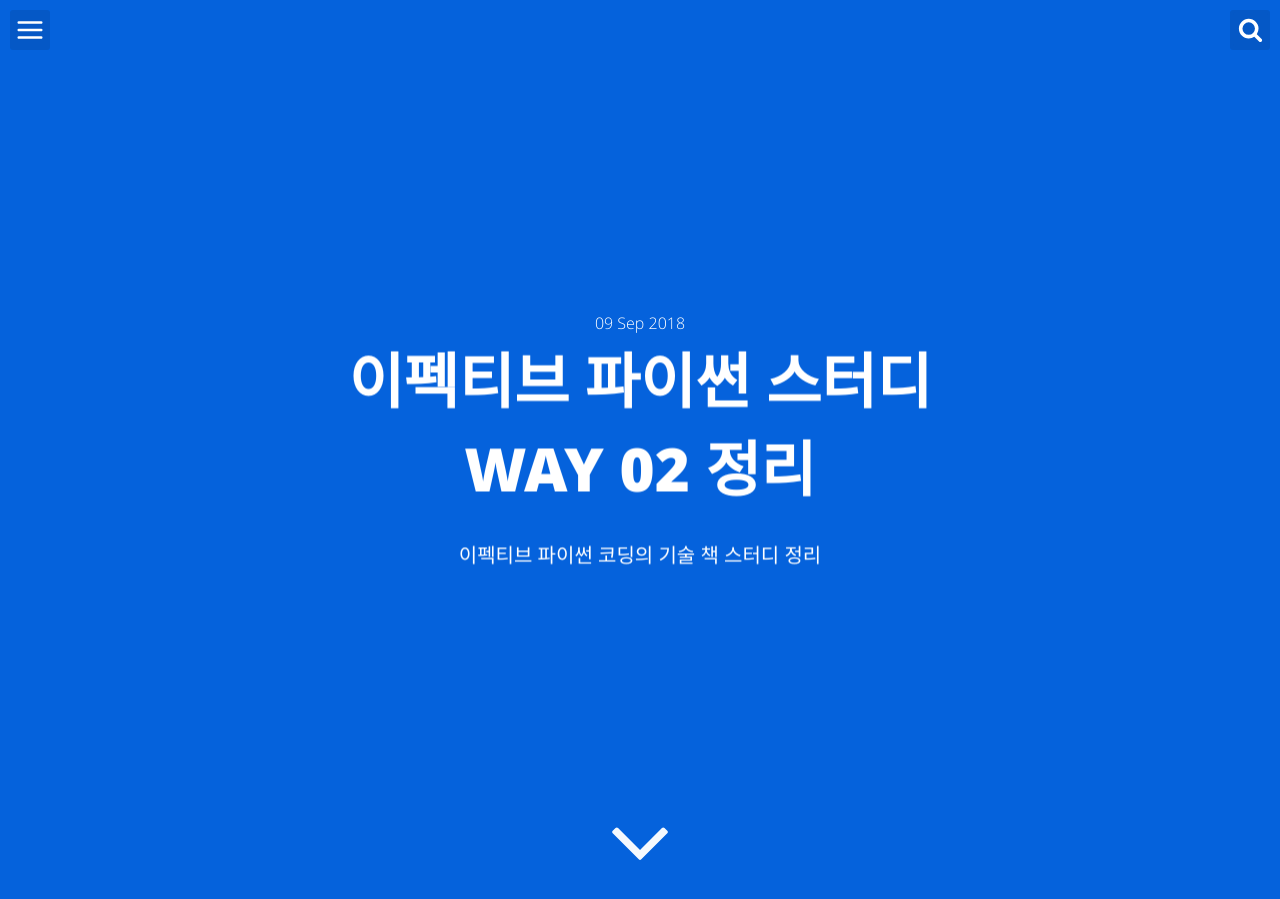
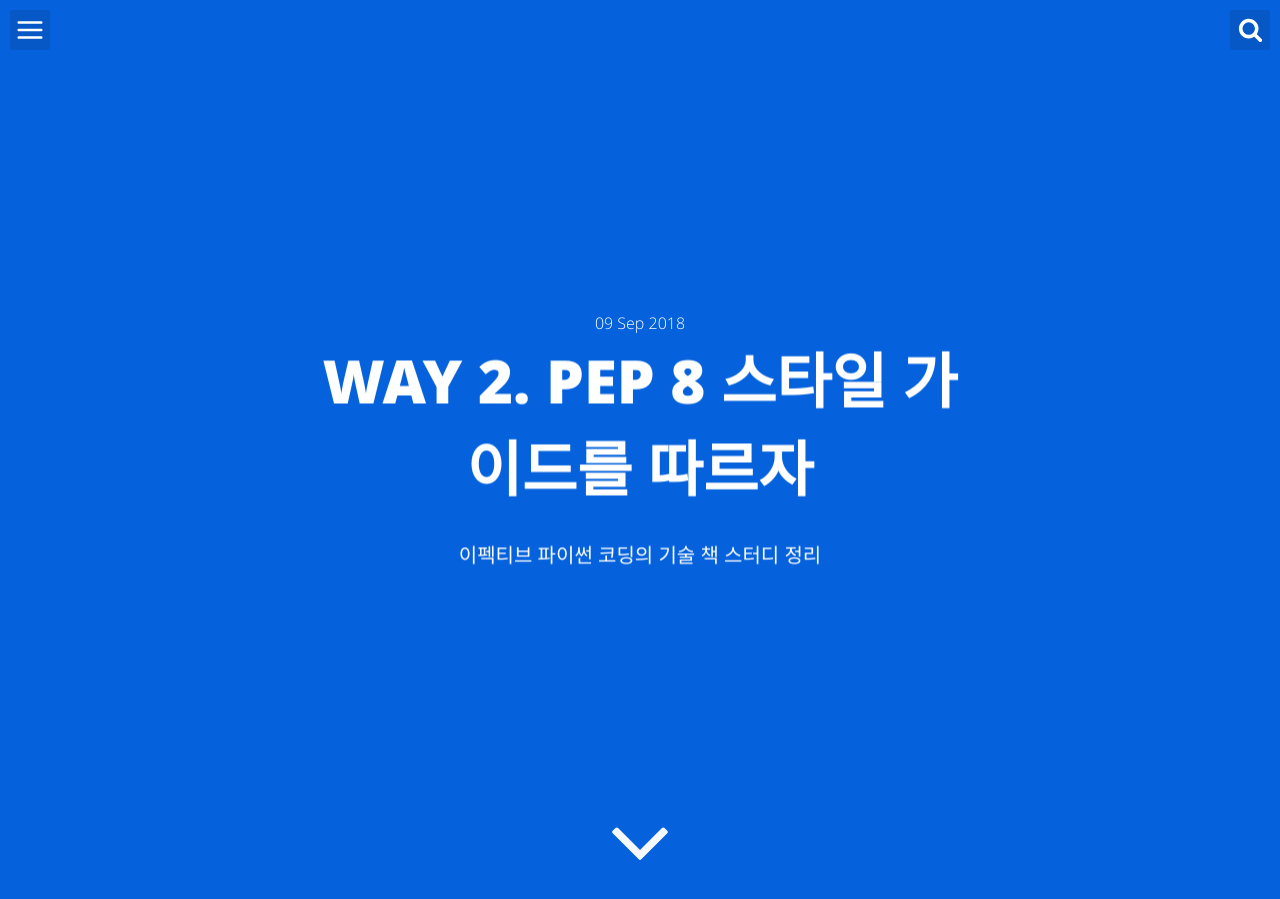
Before and after one commit to hcnoh/blog-prev, a Jekyll site: the page built from _posts/2018-09-09-effective-python-way02.md, in a window 1280 px wide and 900 px high. Built offline with Jekyll 4.4.1, drawn with Linux system fonts in a browser that asks for light colours; comment, search, counter and statistics services are not loaded.

Commit message:
Update 2018-09-09-effective-python-way02.md

```diff
--- a/_posts/2018-09-09-effective-python-way02.md
+++ b/_posts/2018-09-09-effective-python-way02.md
@@ -1,6 +1,6 @@
 ---
 layout: post
-title: "이펙티브 파이썬 스터디 WAY 02 정리"
+title: "WAY 2. PEP 8 스타일 가이드를 따르자"
 date: 2018-09-09 20:25:48
 image: '/assets/img/'
 description: '이펙티브 파이썬 코딩의 기술 책 스터디 정리'
@@ -8,7 +8,7 @@ tags:
 - python
 categories:
 - 이펙티브 파이썬 스터디
-twitter_text: '이펙티브 파이썬 스터디 WAY 02 정리'
+twitter_text: 'WAY 2. PEP 8 스타일 가이드를 따르자'
 ---
 # WAY 2. PEP 8 스타일 가이드를 따르자
 이번 포스팅은 다음의 링크를 참고하여 작성하였다.
```
